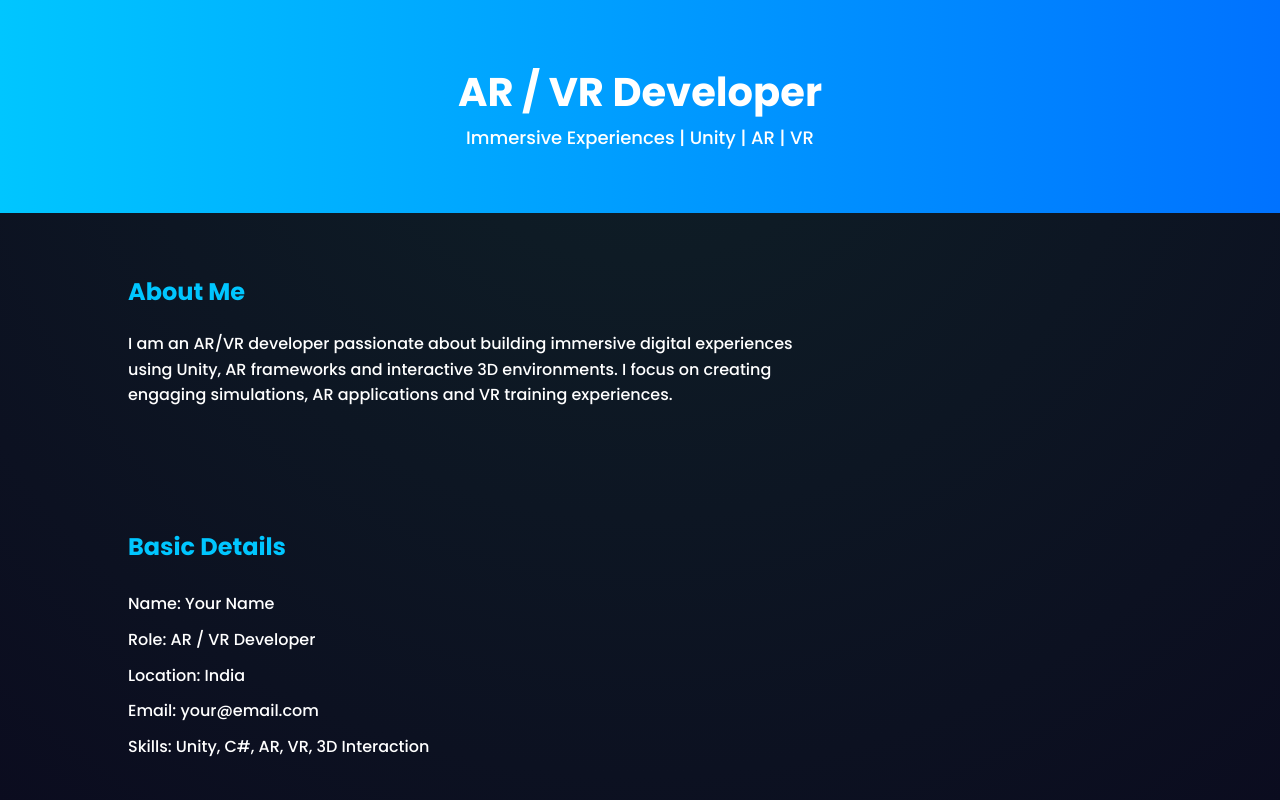
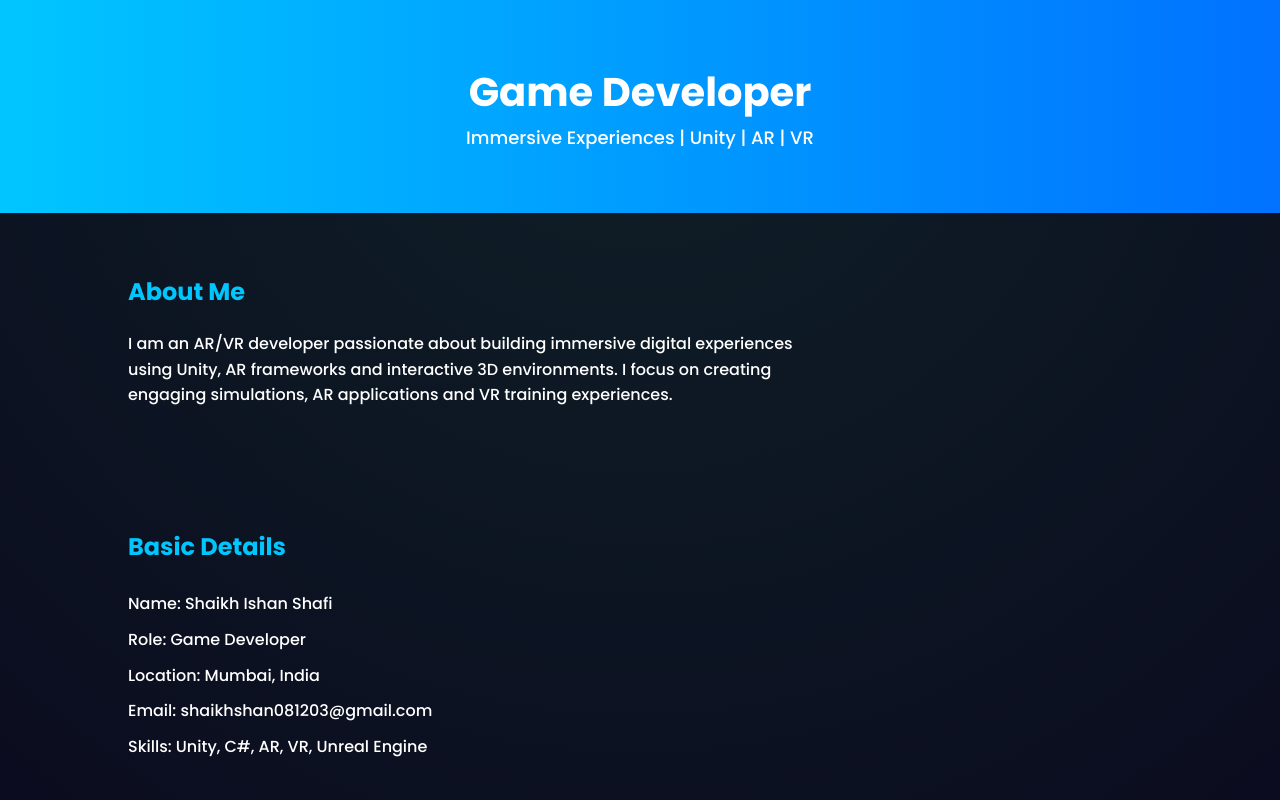
Before and after one commit to Ishan62/portfolio, a plain HTML site: page index.html in a window 1280 px wide. Shown: the top 800 px of the page. Drawn offline with Linux system fonts and the light colour scheme.

Commit message:
Update index.html

```diff
--- a/index.html
+++ b/index.html
@@ -3,7 +3,7 @@
 <head>
 <meta charset="UTF-8">
 <meta name="viewport" content="width=device-width, initial-scale=1.0">
-<title>AR / VR Developer Portfolio</title>
+<title>Game Developer Portfolio</title>
 <link rel="stylesheet" href="style.css">
 <link href="https://fonts.googleapis.com/css2?family=Poppins:wght@300;500;700&display=swap" rel="stylesheet">
 </head>
@@ -11,7 +11,7 @@
 <body>
 
 <header>
-<h1>AR / VR Developer</h1>
+<h1>Game Developer</h1>
 <p>Immersive Experiences | Unity | AR | VR</p>
 </header>
 
@@ -28,11 +28,11 @@ training experiences.
 <section class="details">
 <h2>Basic Details</h2>
 <ul>
-<li>Name: Your Name</li>
-<li>Role: AR / VR Developer</li>
-<li>Location: India</li>
-<li>Email: your@email.com</li>
-<li>Skills: Unity, C#, AR, VR, 3D Interaction</li>
+<li>Name: Shaikh Ishan Shafi</li>
+<li>Role: Game Developer</li>
+<li>Location: Mumbai, India</li>
+<li>Email: shaikhshan081203@gmail.com</li>
+<li>Skills: Unity, C#, AR, VR, Unreal Engine</li>
 </ul>
 </section>
 
@@ -94,7 +94,7 @@ training experiences.
 </section>
 
 <footer>
-<p>© 2026 AR/VR Portfolio</p>
+<p>© 2026 Game Developer Portfolio</p>
 </footer>
 
 </body>
```
